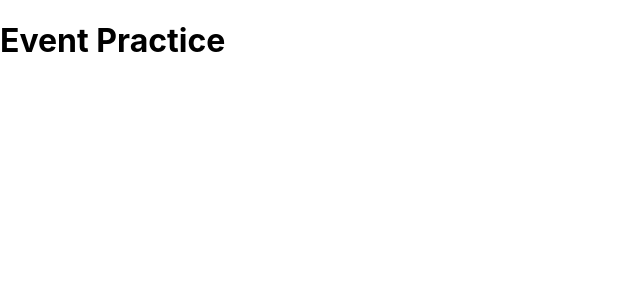
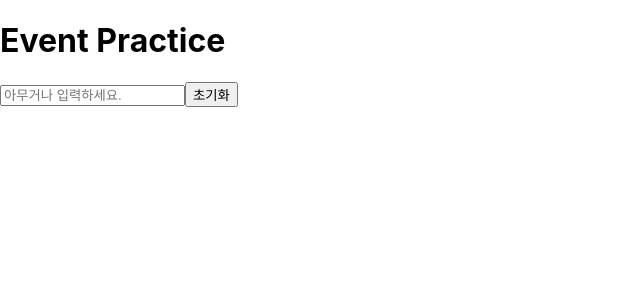
Before and after one commit to MinChoi0129/react_practice_website, a React (Create React App) app: page / in a window 1280 px wide. Shown: the top 300 px of the page, without its empty margins (0-640 px from the left). Built offline with nearby package versions, Linux system fonts and the light colour scheme.

Commit message:
practice

```diff
--- a/src/EventPractice.js
+++ b/src/EventPractice.js
@@ -1,10 +1,38 @@
 import { Component } from "react";
 
 class EventPractice extends Component {
+  state = {
+    message: "",
+  };
+
+  constructor(props) {
+    super(props);
+    this.handleChange = this.handleChange.bind(this);
+    this.handleClick = this.handleClick.bind(this);
+  }
+
+  handleChange(e) {
+    this.setState({ message: e.target.value });
+  }
+
+  handleClick(e) {
+    alert(this.state.message);
+    this.setState({ message: "" });
+  }
+
   render() {
     return (
       <div>
         <h1>Event Practice</h1>
+        <input
+          type="text"
+          name="message"
+          placeholder="아무거나 입력하세요."
+          value={this.state.message}
+          onChange={this.handleChange}
+        />
+
+        <button onClick={this.handleClick}>초기화</button>
       </div>
     );
   }
```
Also changed, not shown: 1 other file (tests, documents, lock files or other folders).
